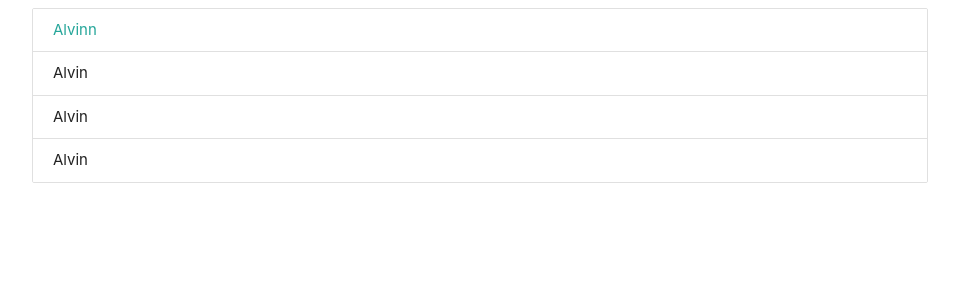
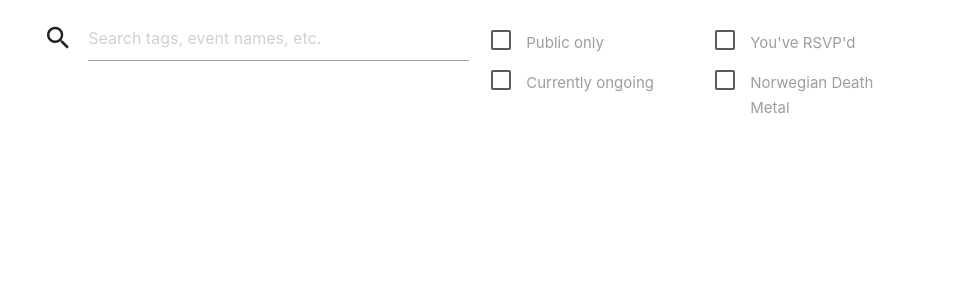
Before and after one commit to m-gizzi/be_live_frontend, a React (Create React App) app: page / in a window 1280 px wide. Shown: the top 300 px of the page, without its empty margins (160-1119 px from the left). Built offline with nearby package versions, Linux system fonts and the light colour scheme; no server answers.

Commit message:
Search and filters

```diff
--- a/public/index.html
+++ b/public/index.html
@@ -25,20 +25,11 @@
       Learn how to configure a non-root public URL by running `npm run build`.
     -->
     <link rel="stylesheet" href="https://cdnjs.cloudflare.com/ajax/libs/materialize/1.0.0/css/materialize.min.css">
+    <link href="https://fonts.googleapis.com/icon?family=Material+Icons" rel="stylesheet">
     <title>React App</title>
   </head>
   <body>
     <noscript>You need to enable JavaScript to run this app.</noscript>
     <div id="root"></div>
-    <!--
-      This HTML file is a template.
-      If you open it directly in the browser, you will see an empty page.
-
-      You can add webfonts, meta tags, or analytics to this file.
-      The build step will place the bundled scripts into the <body> tag.
-
-      To begin the development, run `npm start` or `yarn start`.
-      To create a production bundle, use `npm run build` or `yarn build`.
-    -->
   </body>
 </html>
--- a/src/App.js
+++ b/src/App.js
@@ -1,13 +1,13 @@
 import React from 'react';
-// import logo from './logo.svg';
-// import './App.css';
+import SearchBar from './components/SearchBar'
 
 
 class App extends React.Component {
   constructor() {
     super()
     this.state = {
-      events: []
+      events: [],
+      searchTerm: ''
     }
   }
 
@@ -21,16 +21,17 @@ class App extends React.Component {
       })
   }
 
+  handleSearchTermChange = (event) => {
+    this.setState({
+        searchTerm: event.target.value
+    })
+}
+
 render() {
-  console.log(this.state.events)
+  console.log(this.state)
   return (
     <div className="container">
-        <ul className="collection">
-        <a href="#!" className="collection-item"><div>Alvinn</div></a>
-          <li className="collection-item">Alvin</li>
-          <li className="collection-item">Alvin</li>
-          <li className="collection-item">Alvin</li>
-        </ul>
+      <SearchBar handleSearchTermChange={this.handleSearchTermChange} searchTerm={this.state.searchTerm} />
     </div>
   );
 }
--- /dev/null
+++ b/src/components/SearchBar.js
@@ -0,0 +1,46 @@
+import React, { Component } from "react";
+
+const SearchBar = (props) => {
+    return (
+        <div className="row">
+            <form className="col s12">
+            <div className="row">
+                <div className="input-field col s6">
+                <i className="material-icons prefix">search</i>
+                <input onChange={props.handleSearchTermChange} id="icon_prefix" type="text" className="validate" value={props.searchTerm} placeholder="Search tags, event names, etc." />
+                </div>
+                <div className="input-field col s3">
+                    <p>
+                        <label>
+                            <input type="checkbox" class="filled-in"/>
+                            <span>Public only</span>
+                        </label>
+                    </p>
+                    <p>
+                        <label>
+                            <input type="checkbox" class="filled-in"/>
+                            <span>Currently ongoing</span>
+                        </label>
+                    </p>
+                </div>
+                <div className="input-field col s3">
+                    <p>
+                        <label>
+                            <input type="checkbox" class="filled-in"/>
+                            <span>You've RSVP'd</span>
+                        </label>
+                    </p>
+                    <p>
+                        <label>
+                            <input type="checkbox" class="filled-in"/>
+                            <span>Norwegian Death Metal</span>
+                        </label>
+                    </p>
+                </div>
+            </div>
+            </form>
+        </div>
+    )
+}
+
+export default SearchBar
```
